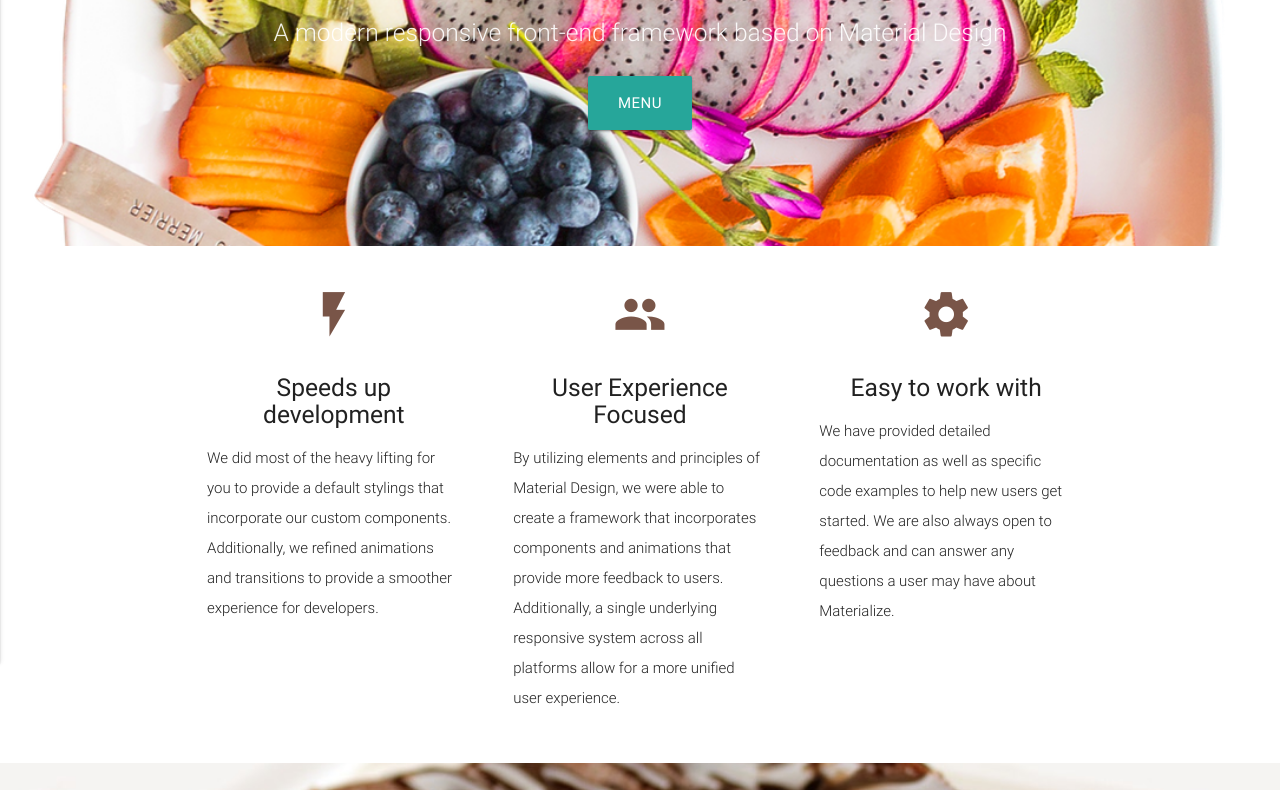
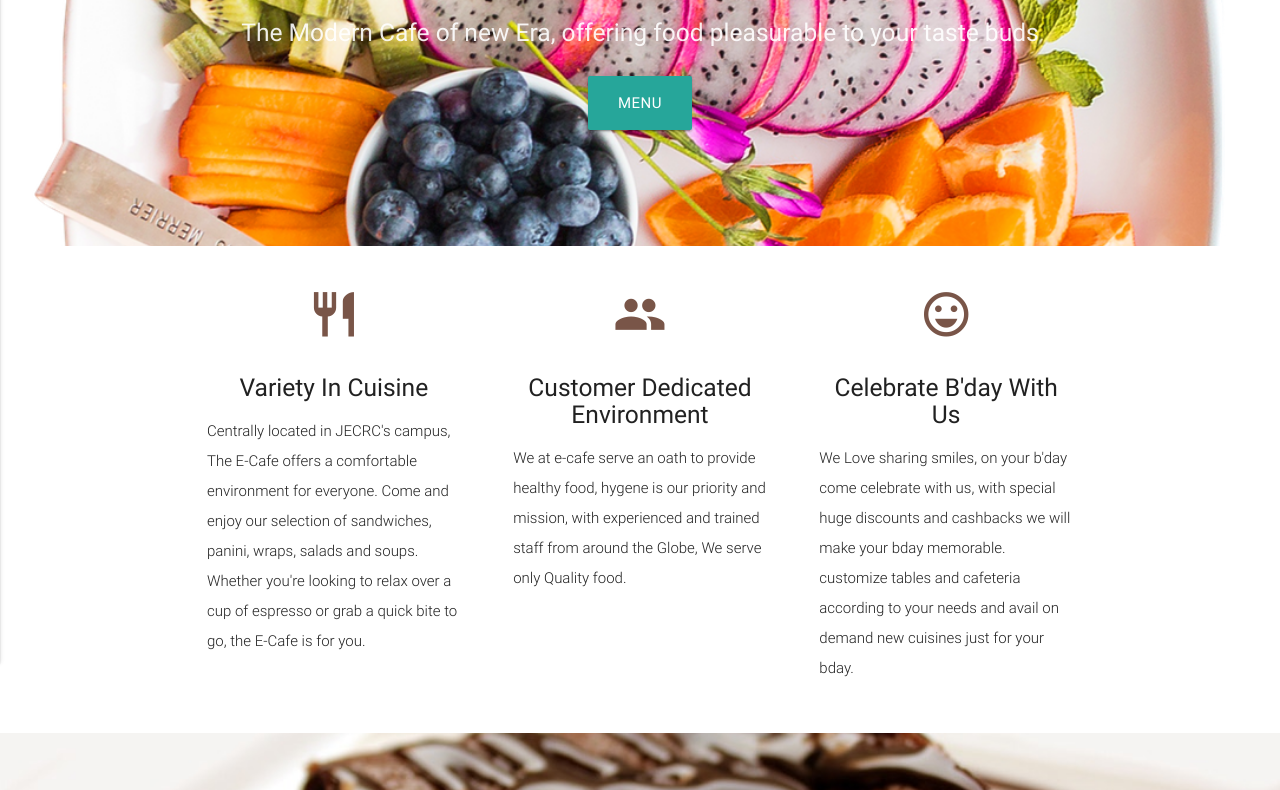
Before and after one commit to varunrajvanshi96/jecrc-cafe, a plain HTML site: page index.html in a window 1280 px wide. Shown: the part 198-988 px from the top of the page. Drawn offline with nearby package versions, Linux system fonts and the light colour scheme.

Commit message:
added icons para removed unecces links

```diff
--- a/index.html
+++ b/index.html
@@ -15,13 +15,16 @@
     <div class="nav-wrapper container">
       <a id="logo-container" href="http://www.jecrcfoundation.com/" class="brand-logo"><img src="logo.jpg"></a>
       <ul class="right hide-on-med-and-down">
+        <li><a href="#">Menu</a></li>
         <li><a href="#">Notices</a></li>
-      </ul>
+
+          </ul>
 
       <ul id="nav-mobile" class="side-nav">
         <li><a href="#">Notices</a></li>
         <li><a href="#">Menu</a></li>
-        <li><a href="#">Celebrate B'day</a></li>
+        <li><a href="#">Celebrate B'day </a></li>
+
 
 
       </ul>
@@ -36,10 +39,10 @@
         <br><br>
         <h1 class="header center  red darken-4-text text-darken-4">Welcome To E-Cafě</h1>
         <div class="row center">
-          <h5 class="header col s12 light">A modern responsive front-end framework based on Material Design</h5>
+          <h5 class="header col s12 darken">The Modern Cafe of new Era, offering food pleasurable to your taste buds</h5>
         </div>
         <div class="row center">
-          <a href="http://materializecss.com/getting-started.html" id="download-button" class="btn-large waves-effect waves-light teal lighten-1">Menu</a>
+          <a href="#" id="download-button" class="btn-large waves-effect waves-light teal lighten-1">Menu</a>
         </div>
         <br><br>
 
@@ -56,28 +59,28 @@
       <div class="row">
         <div class="col s12 m4">
           <div class="icon-block">
-            <h2 class="center brown-text"><i class="material-icons">flash_on</i></h2>
-            <h5 class="center">Speeds up development</h5>
+            <h2 class="center brown-text"><i class="material-icons">restaurant</i></h2>
+            <h5 class="center">Variety In Cuisine</h5>
 
-            <p class="light">We did most of the heavy lifting for you to provide a default stylings that incorporate our custom components. Additionally, we refined animations and transitions to provide a smoother experience for developers.</p>
+            <p class="light">Centrally located in JECRC's campus, The E-Cafe offers a comfortable environment for everyone. Come and enjoy our selection of sandwiches, panini, wraps, salads and soups. Whether you're looking to relax over a cup of espresso or grab a quick bite to go, the E-Cafe is for you.</p>
           </div>
         </div>
 
         <div class="col s12 m4">
           <div class="icon-block">
             <h2 class="center brown-text"><i class="material-icons">group</i></h2>
-            <h5 class="center">User Experience Focused</h5>
+            <h5 class="center">Customer Dedicated Environment</h5>
 
-            <p class="light">By utilizing elements and principles of Material Design, we were able to create a framework that incorporates components and animations that provide more feedback to users. Additionally, a single underlying responsive system across all platforms allow for a more unified user experience.</p>
+            <p class="light">We at e-cafe serve an oath to provide healthy food, hygene is our priority and mission, with experienced and trained staff from around the Globe, We serve only Quality food.</p>
           </div>
         </div>
 
         <div class="col s12 m4">
           <div class="icon-block">
-            <h2 class="center brown-text"><i class="material-icons">settings</i></h2>
-            <h5 class="center">Easy to work with</h5>
+            <h2 class="center brown-text"><i class="material-icons">sentiment_very_satisfied</i></h2>
+            <h5 class="center">Celebrate B'day With Us</h5>
 
-            <p class="light">We have provided detailed documentation as well as specific code examples to help new users get started. We are also always open to feedback and can answer any questions a user may have about Materialize.</p>
+            <p class="light">We Love sharing smiles, on your b'day come celebrate with us, with special huge discounts and cashbacks we will make your bday memorable. customize tables and cafeteria according to your needs and avail on demand new cuisines just for your bday.</p>
           </div>
         </div>
       </div>
```
